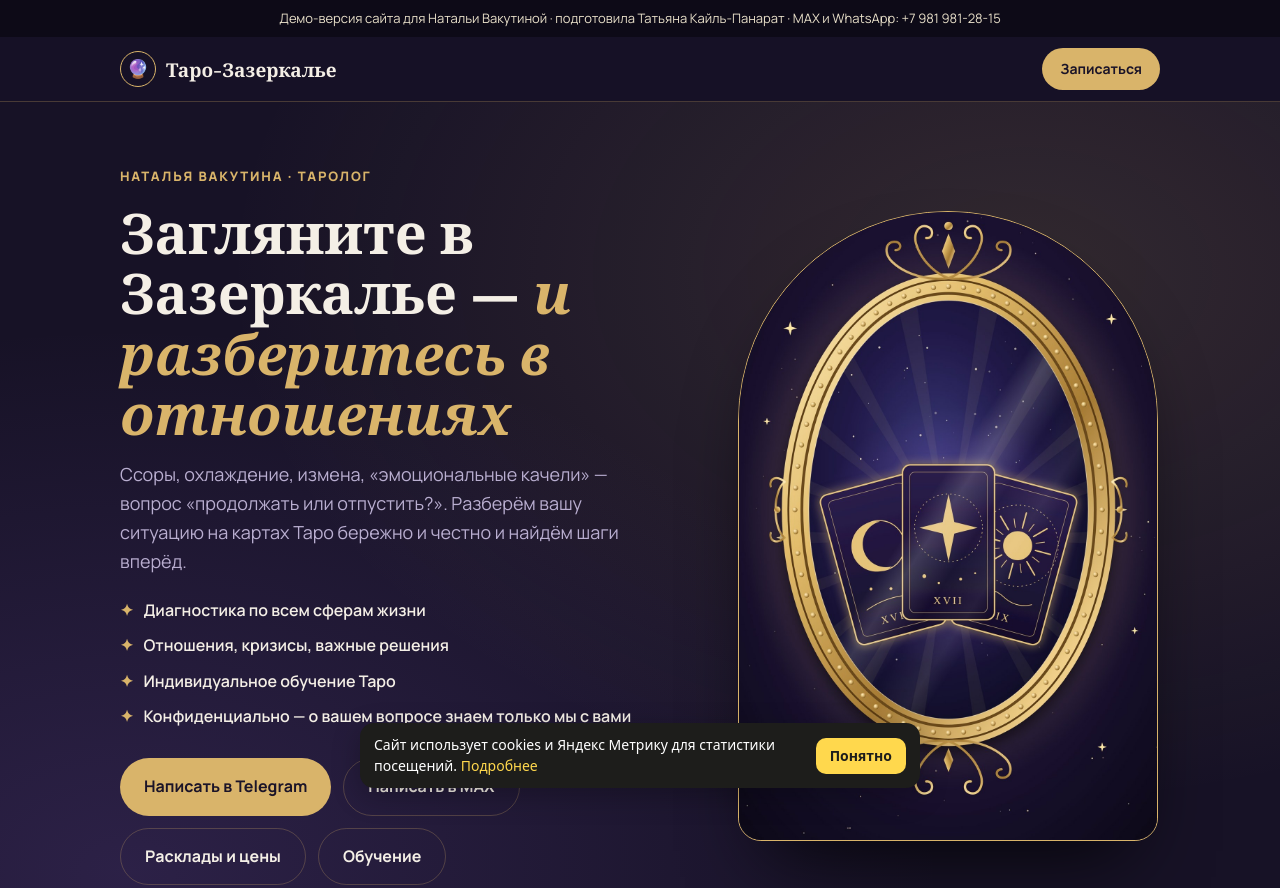
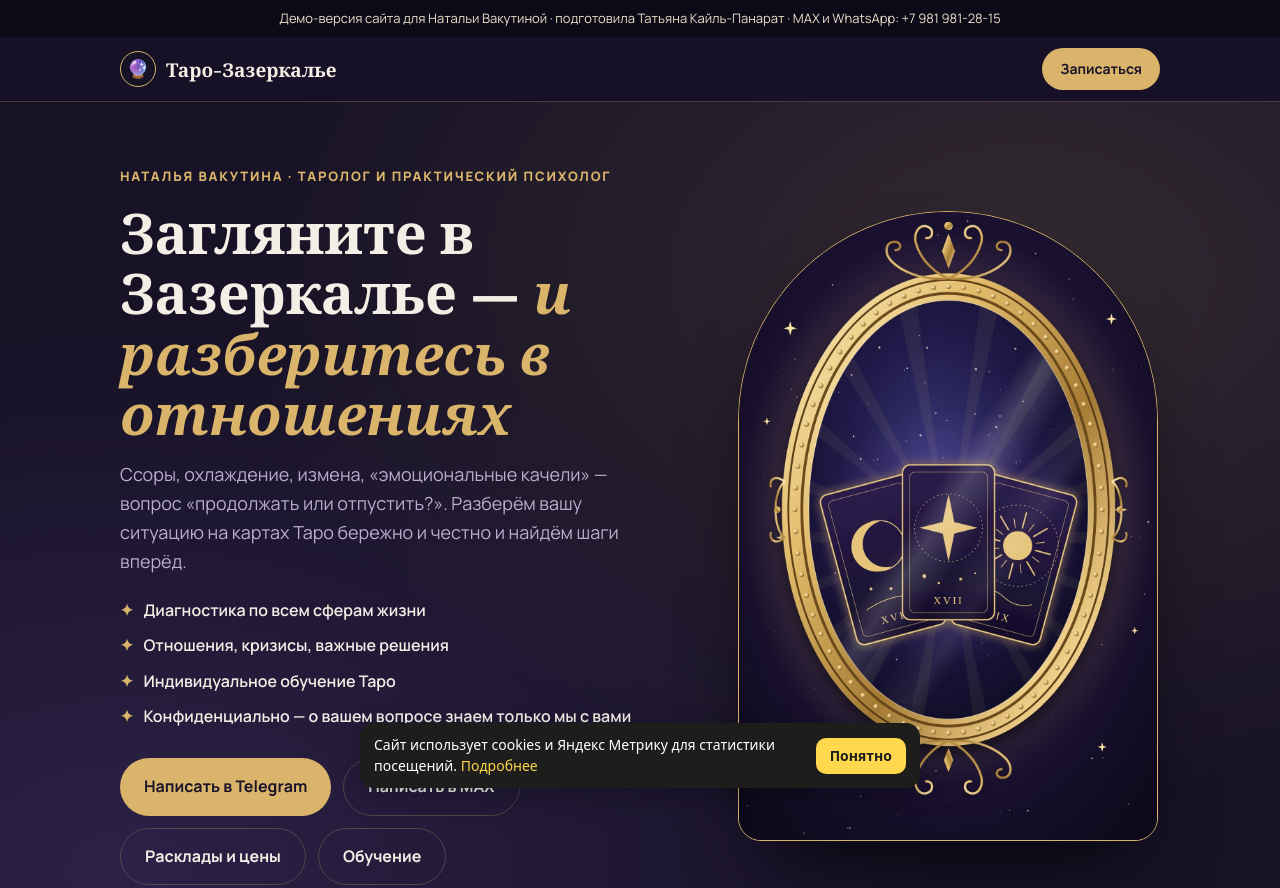
Before and after one commit to tatjkail-boop/sites, a plain HTML site: page zazerkalie-vakutina/index.html in a window 1280 px wide. Shown: the top 888 px of the page. Drawn offline with nearby package versions, Linux system fonts and the light colour scheme.

Commit message:
zazerkalie: «таролог и практический психолог» in hero and title
Co-Authored-By: Claude Opus 5.5 <noreply@anthropic.com>
Claude-Session: https://claude.ai/code/session_011vt9iVEJXHyJeF2bRLWYS1

```diff
--- a/zazerkalie-vakutina/index.html
+++ b/zazerkalie-vakutina/index.html
@@ -4,7 +4,7 @@
 <meta charset="utf-8">
 <meta name="viewport" content="width=device-width,initial-scale=1">
 <meta name="robots" content="noindex,nofollow">
-<title>Таро-Зазеркалье — Наталья Вакутина · расклады и обучение Таро</title>
+<title>Таро-Зазеркалье — Наталья Вакутина · таролог и практический психолог</title>
 <link href="https://fonts.googleapis.com/css2?family=Playfair+Display:wght@600;700&family=Manrope:wght@400;600;700;800&display=swap" rel="stylesheet">
 <style>
 :root{--bg:#171226;--bg2:#211a36;--card:#2a2242;--ink:#f4efe6;--muted:#b9aed0;--gold:#d9b46a;--gold-d:#c29a4c;--line:rgba(217,180,106,.25)}
@@ -100,7 +100,7 @@ footer b{color:var(--ink)}footer a{color:var(--gold)}footer small{opacity:.7}
 
 <section class="hero"><div class="w">
   <div>
-    <div class="k">Наталья Вакутина · таролог</div>
+    <div class="k">Наталья Вакутина · таролог и практический психолог</div>
     <h1>Загляните в Зазеркалье — <em>и разберитесь в отношениях</em></h1>
     <p>Ссоры, охлаждение, измена, «эмоциональные качели» — вопрос «продолжать или отпустить?». Разберём вашу ситуацию на картах Таро бережно и честно и найдём шаги вперёд.</p>
     <ul class="pts"><li>Диагностика по всем сферам жизни</li><li>Отношения, кризисы, важные решения</li><li>Индивидуальное обучение Таро</li><li>Конфиденциально — о вашем вопросе знаем только мы с вами</li></ul>
```
